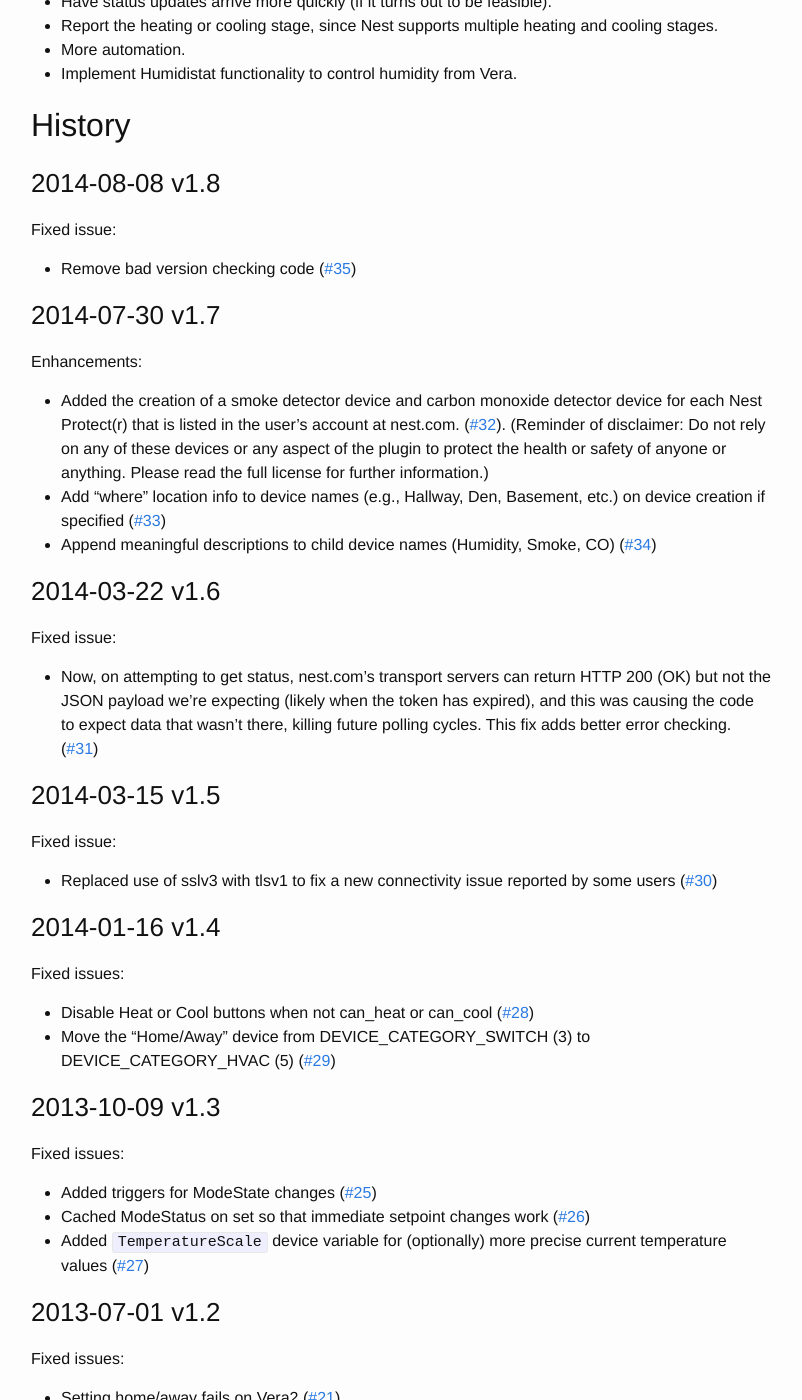
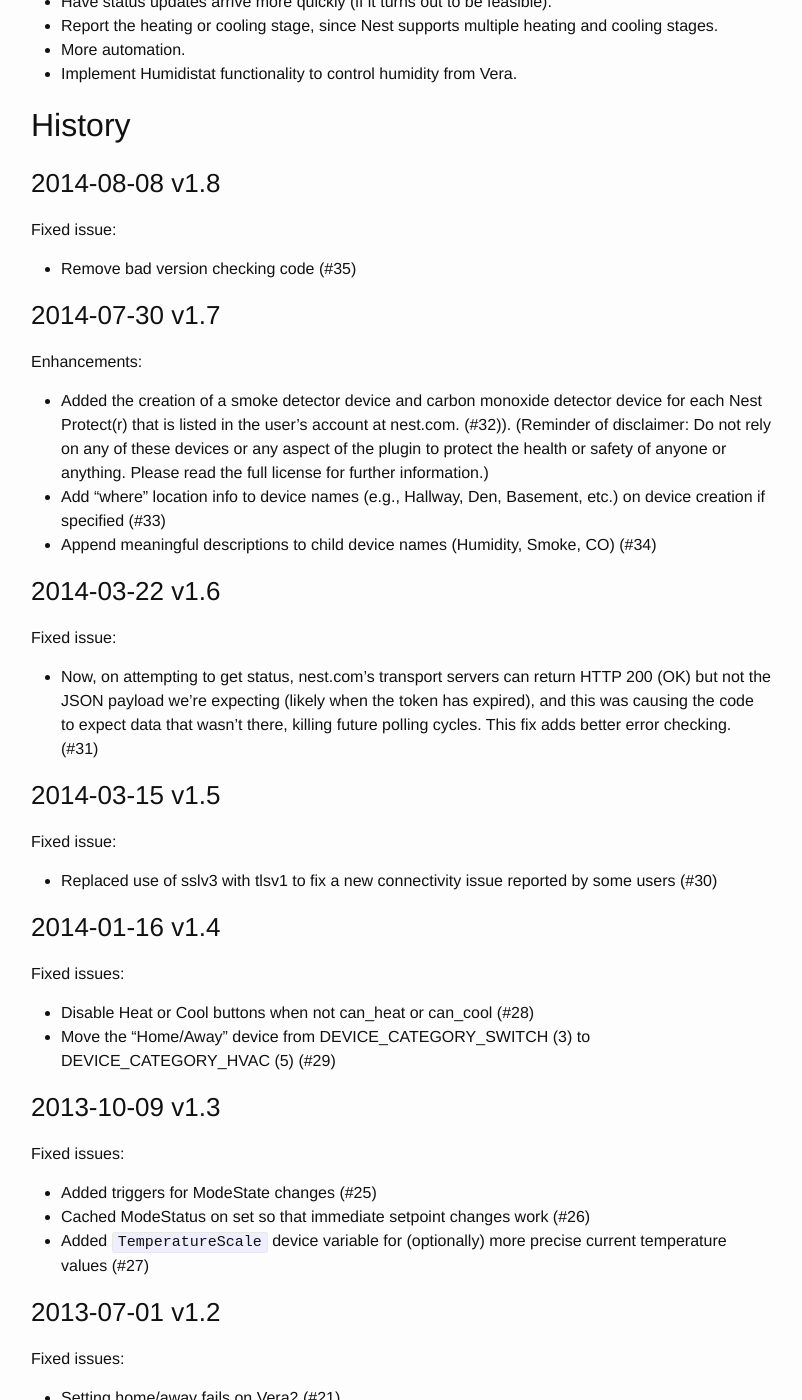
Before and after one commit to watou/vera-nest, a Jekyll site: the page built from index.md, in a window 1280 px wide and 1400 px high, scrolled down 4135 px. Shown: the whole window, without its empty margins (239-1041 px from the left). Built offline with Jekyll 4.4.1, drawn with Linux system fonts in a browser that asks for light colours; part of the change alters nothing that is shown; some of the changed text lies outside the part shown.

```diff
--- a/index.md
+++ b/index.md
@@ -120,65 +120,65 @@ Please contact me through the [micasaverde.com forum][me].  All tips are gratefu
 
 Fixed issue:
 
-* Remove bad version checking code ([#35](https://github.com/watou/vera-nest/issues/35))
+* Remove bad version checking code (#35)
 
 ### 2014-07-30    v1.7
 
 Enhancements:
 
-* Added the creation of a smoke detector device and carbon monoxide detector device for each Nest Protect(r) that is listed in the user's account at nest.com. ([#32](https://github.com/watou/vera-nest/issues/32)).  (Reminder of disclaimer: Do not rely on any of these devices or any aspect of the plugin to protect the health or safety of anyone or anything.  Please read the full license for further information.)
-* Add "where" location info to device names (e.g., Hallway, Den, Basement, etc.) on device creation if specified ([#33](https://github.com/watou/vera-nest/issues/33))
-* Append meaningful descriptions to child device names (Humidity, Smoke, CO) ([#34](https://github.com/watou/vera-nest/issues/34))
+* Added the creation of a smoke detector device and carbon monoxide detector device for each Nest Protect(r) that is listed in the user's account at nest.com. (#32)).  (Reminder of disclaimer: Do not rely on any of these devices or any aspect of the plugin to protect the health or safety of anyone or anything.  Please read the full license for further information.)
+* Add "where" location info to device names (e.g., Hallway, Den, Basement, etc.) on device creation if specified (#33)
+* Append meaningful descriptions to child device names (Humidity, Smoke, CO) (#34)
 
 ### 2014-03-22    v1.6
 
 Fixed issue:
 
-* Now, on attempting to get status, nest.com's transport servers can return HTTP 200 (OK) but not the JSON payload we're expecting (likely when the token has expired), and this was causing the code to expect data that wasn't there, killing future polling cycles.  This fix adds better error checking. ([#31](https://github.com/watou/vera-nest/issues/31))
+* Now, on attempting to get status, nest.com's transport servers can return HTTP 200 (OK) but not the JSON payload we're expecting (likely when the token has expired), and this was causing the code to expect data that wasn't there, killing future polling cycles.  This fix adds better error checking. (#31)
 
 ### 2014-03-15    v1.5
 
 Fixed issue:
 
-* Replaced use of sslv3 with tlsv1 to fix a new connectivity issue reported by some users ([#30](https://github.com/watou/vera-nest/issues/30))
+* Replaced use of sslv3 with tlsv1 to fix a new connectivity issue reported by some users (#30)
 
 ### 2014-01-16    v1.4
 
 Fixed issues:
 
-* Disable Heat or Cool buttons when not can_heat or can_cool ([#28](https://github.com/watou/vera-nest/issues/28))
-* Move the "Home/Away" device from DEVICE_CATEGORY_SWITCH (3) to DEVICE_CATEGORY_HVAC (5) ([#29](https://github.com/watou/vera-nest/issues/29))
+* Disable Heat or Cool buttons when not can_heat or can_cool (#28)
+* Move the "Home/Away" device from DEVICE_CATEGORY_SWITCH (3) to DEVICE_CATEGORY_HVAC (5) (#29)
 
 ### 2013-10-09    v1.3
 
 Fixed issues:
 
-* Added triggers for ModeState changes ([#25](https://github.com/watou/vera-nest/issues/25))
-* Cached ModeStatus on set so that immediate setpoint changes work ([#26](https://github.com/watou/vera-nest/issues/26))
-* Added `TemperatureScale` device variable for (optionally) more precise current temperature values ([#27](https://github.com/watou/vera-nest/issues/27))
+* Added triggers for ModeState changes (#25)
+* Cached ModeStatus on set so that immediate setpoint changes work (#26)
+* Added `TemperatureScale` device variable for (optionally) more precise current temperature values (#27)
 
 ### 2013-07-01    v1.2
 
 Fixed issues:
 
-* Setting home/away fails on Vera2 ([#21](https://github.com/watou/vera-nest/issues/21))
-* Detect when there is no fan installed ([#24](https://github.com/watou/vera-nest/issues/24))
+* Setting home/away fails on Vera2 (#21)
+* Detect when there is no fan installed (#24)
 
 ### 2013-04-06    v1.1
 
 Fixed issue:
 
-* The Home/Away command stopped working ([#19](https://github.com/watou/vera-nest/issues/19))
+* The Home/Away command stopped working (#19)
 
 ### 2013-02-13    v1.0
 
 Fixed issues:
 
-* Send away_timestamp in milliseconds, not seconds ([#9](https://github.com/watou/vera-nest/issues/9))
-* Improve task message on login failure ([#10](https://github.com/watou/vera-nest/issues/10))
-* Triggers needed for setting heat/cool setpoints in the other direction ([#11](https://github.com/watou/vera-nest/issues/11))
-* Added a `Logging` variable to the main Nest account device to increase log output ([#15](https://github.com/watou/vera-nest/issues/15))
-* Added variable text under the setpoint sliders that shows the current ModeState ([#16](https://github.com/watou/vera-nest/issues/16))
+* Send away_timestamp in milliseconds, not seconds (#9)
+* Improve task message on login failure (#10)
+* Triggers needed for setting heat/cool setpoints in the other direction (#11)
+* Added a `Logging` variable to the main Nest account device to increase log output (#15)
+* Added variable text under the setpoint sliders that shows the current ModeState (#16)
 
 ### 2012-12-27    v0.9
 * Only set device variables if they have changed (to decrease log output)
```
